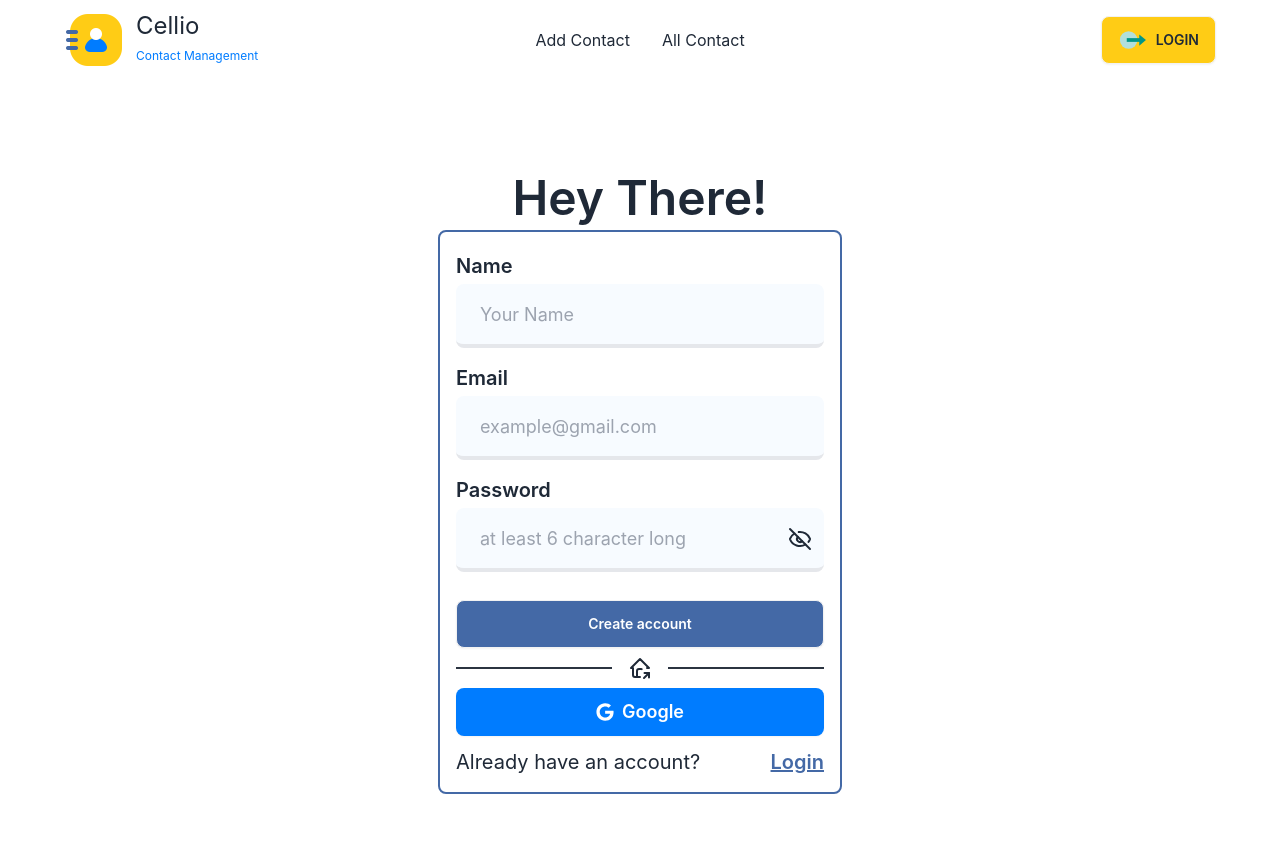
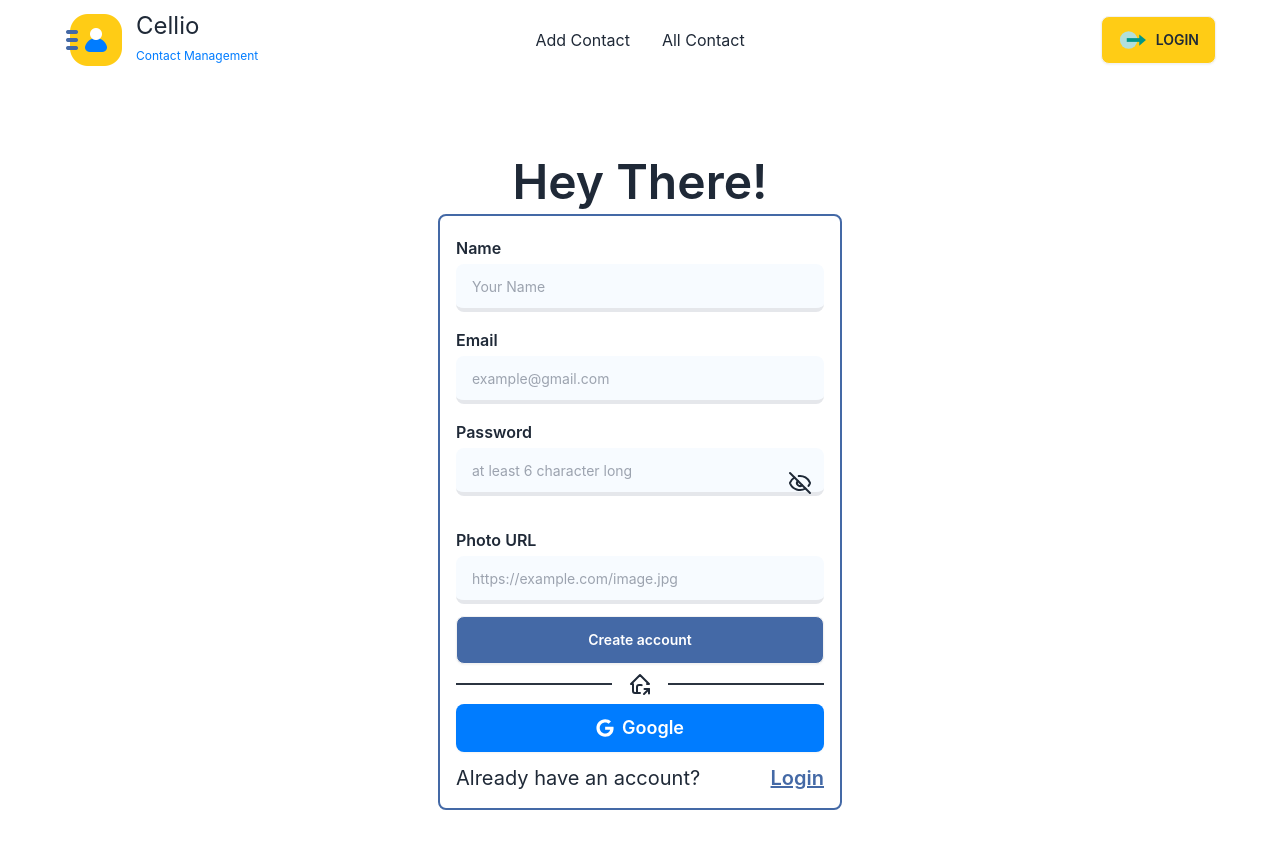
Before and after one commit to msasif2000/contact-management, a React (Vite) app: page /signup in a window 1280 px wide. Shown: the top 848 px of the page. Built offline with nearby package versions, Linux system fonts and the light colour scheme; no server answers.

Commit message:
Contact send to db successful

```diff
--- a/src/Components/Navbar/Navbar.tsx
+++ b/src/Components/Navbar/Navbar.tsx
@@ -1,8 +1,11 @@
+import { GrUserManager } from "react-icons/gr";
 import { FcExternal } from "react-icons/fc";
 import logo from "../../assets/images/logo.png"
 import { Link, NavLink } from "react-router-dom";
 import "./Navbar.css";
+import useAuth from "../../hooks/useAuth";
 const Navbar = () => {
+    const { user, logOut, photo } = useAuth();
     return (
         <div className="navbar max-w-screen-2xl mx-auto px-4 lg:px-16">
             <div className="navbar-start">
@@ -29,7 +32,26 @@ const Navbar = () => {
                 </ul>
             </div>
             <div className="navbar-end">
-                <Link to="/login"> <button className="btn bg-primary hover:bg-tertiary hover:text-white"><FcExternal className="rotate-90 text-3xl" />LOGIN</button></Link>
+                {
+                    user ? (
+                        <div className="flex items-center gap-2">
+                            {
+                                photo ?
+                                <img src={photo} alt=" "/>
+                                :
+                                <GrUserManager className="text-5xl rounded-full p-1 bg-secondary text-white"/>
+                            }
+                            <div className="flex flex-col justify-center items-start">
+                                <span className="text-sm">{user?.name}</span>
+                                <span className="text-xs text-base-400">{user?.email}</span>
+                            </div>
+                            <button onClick={() => logOut()} className="btn bg-primary hover:bg-tertiary hover:text-white"><FcExternal className="-rotate-90 text-3xl" />LOGOUT</button>
+                        </div>
+
+                    ) : (
+                        <Link to="/login"> <button className="btn bg-primary hover:bg-tertiary hover:text-white"><FcExternal className="rotate-90 text-3xl" />LOGIN</button></Link>
+                    )
+                }
             </div>
         </div>
     );
--- a/src/Pages/AddContact/AddContact.tsx
+++ b/src/Pages/AddContact/AddContact.tsx
@@ -6,26 +6,27 @@ import { useForm } from "react-hook-form";
 import useAxiosPublic from "../../hooks/useAxiosPublic";
 import cntc from "../../assets/images/contct.jpg";
 
-interface contactData {
+interface ContactData {
     name: string;
     email: string;
     phone: string;
     address: string;
     image: string;
 }
-const AddContact = () => {
+const AddContact: React.FC = () => {
     const { loading, setLoading, userRefetch } = useAuth();
     const navigate = useNavigate();
     const axiosPublic = useAxiosPublic();
     const {
         register,
         handleSubmit,
-    } = useForm<contactData>();
+    } = useForm<ContactData>();
 
-    const onSubmit = async (data: contactData) => {
+    const onSubmit = async (data: ContactData) => {
+        // console.log(data);
         axiosPublic.post("/addContact", data)
             .then(res => {
-                if (res.data.insertedId) {
+                if (res.data) {
                     toast.success("Contact added successfully", {
                         position: "top-center",
                         hideProgressBar: true,
@@ -117,7 +118,7 @@ const AddContact = () => {
                             <button
                                 type="submit"
                                 value=""
-                                className="btn w-full bg-secondary text-white hover:bg-primary duration-500 "
+                                className="btn w-full bg-secondary text-white hover:bg-primary hover:text-black duration-500 "
                             >
                                 {loading ? (
                                     <span className="loading loading-dots loading-md"></span>
--- a/src/Pages/Auth/Login.tsx
+++ b/src/Pages/Auth/Login.tsx
@@ -71,7 +71,7 @@ const Login: React.FC = () => {
                                     type="email"
                                     {...register("email", { required: "Email is required" })}
                                     placeholder="example@gmail.com"
-                                    className="input-md md:input-lg rounded-lg border-b-4 hover:border-b-primary duration-500 outline-none bg-[#F7FBFF]"
+                                    className="input-md rounded-lg border-b-4 hover:border-b-primary duration-500 outline-none bg-[#F7FBFF]"
                                 />
                             </div>
                             <div className="form-control w-full relative">
@@ -90,7 +90,7 @@ const Login: React.FC = () => {
                                         },
                                     })}
                                     placeholder="at least 6 character"
-                                    className="input-md md:input-lg border-b-4 outline-none rounded-lg  bg-[#F7FBFF] hover:border-b-primary duration-500"
+                                    className="input-md border-b-4 outline-none rounded-lg  bg-[#F7FBFF] hover:border-b-primary duration-500"
                                 />
                                 <span
                                     className="absolute top-[44px] md:top-[48px] md:text-lg right-3 cursor-pointer lg:text-2xl"
--- a/src/Pages/Auth/Signup.tsx
+++ b/src/Pages/Auth/Signup.tsx
@@ -92,32 +92,32 @@ const Signup: React.FC = () => {
                             className="space-y-3 w-full border-2 p-4 rounded-lg border-secondary"
                         >
                             <div className="form-control w-full">
-                                <label htmlFor="name" className="text-xl font-semibold py-1">
+                                <label htmlFor="name" className="font-semibold py-1">
                                     Name
                                 </label>
                                 <input
                                     type="text"
                                     {...register("name", { required: "Name is required" })}
                                     placeholder="Your Name"
-                                    className="input-md md:input-lg rounded-lg border-b-4 hover:border-b-primary duration-500 outline-none bg-[#F7FBFF]"
+                                    className="input-md rounded-lg border-b-4 hover:border-b-primary duration-500 outline-none bg-[#F7FBFF]"
                                 />
                             </div>
 
                             <div className="form-control w-full">
-                                <label htmlFor="email" className="text-xl font-semibold py-1">
+                                <label htmlFor="email" className="font-semibold py-1">
                                     Email
                                 </label>
                                 <input
                                     type="email"
                                     {...register("email", { required: "Email is required" })}
                                     placeholder="example@gmail.com"
-                                    className="input-md md:input-lg rounded-lg border-b-4 hover:border-b-primary duration-500 outline-none bg-[#F7FBFF]"
+                                    className="input-md rounded-lg border-b-4 hover:border-b-primary duration-500 outline-none bg-[#F7FBFF]"
                                 />
                             </div>
                             <div className="form-control w-full relative">
                                 <label
                                     htmlFor="password"
-                                    className="text-xl font-semibold py-1"
+                                    className="font-semibold py-1"
                                 >
                                     Password
                                 </label>
@@ -133,7 +133,7 @@ const Signup: React.FC = () => {
                                         },
                                     })}
                                     placeholder="at least 6 character long"
-                                    className="input-md md:input-lg rounded-lg border-b-4 hover:border-b-primary duration-500 outline-none bg-[#F7FBFF] mb-4"
+                                    className="input-md rounded-lg border-b-4 hover:border-b-primary duration-500 outline-none bg-[#F7FBFF] mb-4"
                                 />
                                 <span
                                     className="absolute top-[50px] md:top-[55px] md:text-lg right-3 cursor-pointer lg:text-2xl"
@@ -144,6 +144,17 @@ const Signup: React.FC = () => {
                                 {errors.password && (
                                     <p className="text-red-500">{errors.password.message}</p>
                                 )}
+                            </div>
+                            <div className="form-control w-full">
+                                <label htmlFor="photo" className="font-semibold py-1">
+                                    Photo URL
+                                </label>
+                                <input
+                                    type="text"
+                                    {...register("photo")}
+                                    placeholder="https://example.com/image.jpg"
+                                    className="input-md rounded-lg border-b-4 hover:border-b-primary duration-500 outline-none bg-[#F7FBFF]"
+                                />
                             </div>
                             {
                                 <button
```
